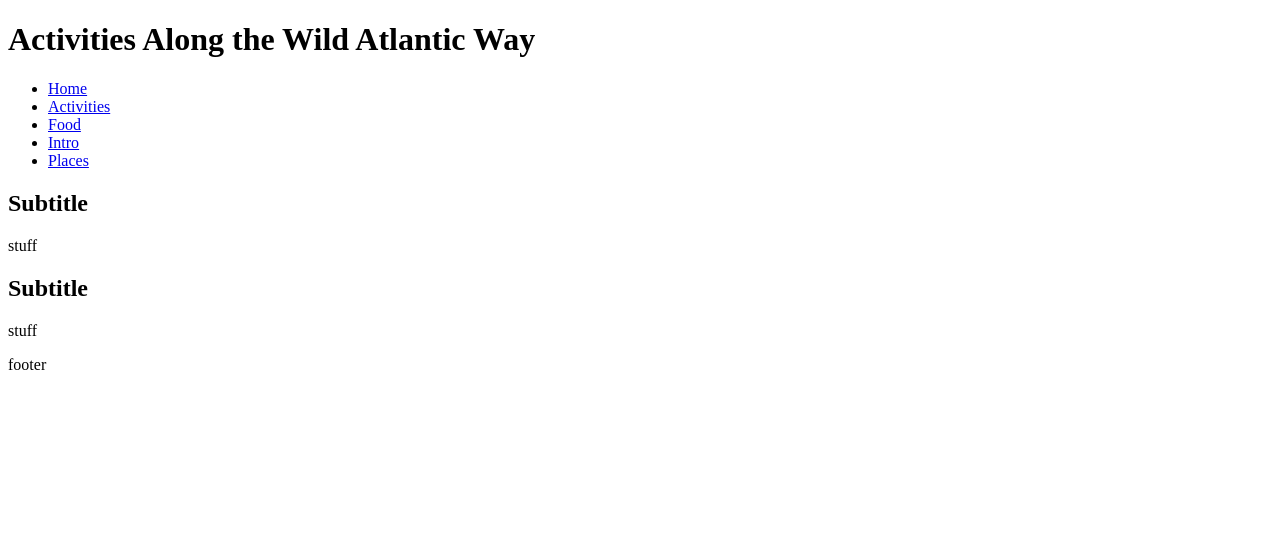
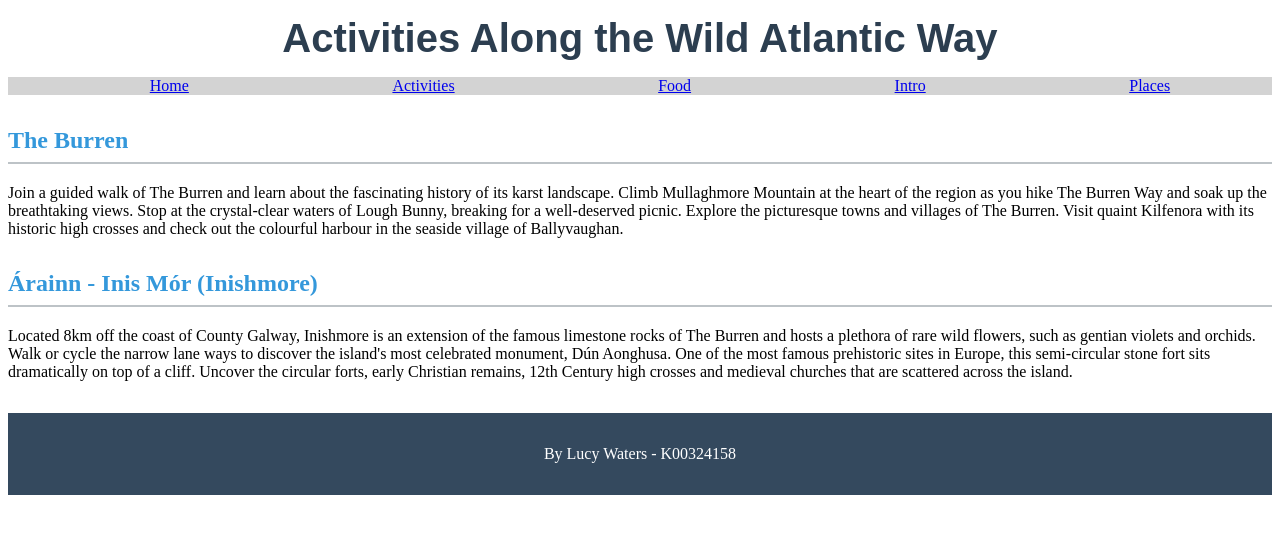
Before and after one commit to K00324081/wild-atlantic-way, a plain HTML site: page sections/activities.html in a window 1280 px wide. Drawn offline with Linux system fonts and the light colour scheme.

Commit message:
Finished css and act

```diff
--- a/sections/activities.html
+++ b/sections/activities.html
@@ -10,42 +10,39 @@
     <body>
     <header>
         <h1 class="act_h1">Activities Along the Wild Atlantic Way</h1>
-        <nav>
+        <nav class="act_nav">
         <ul>
             <li>
-            <a href="index">Home</a>
+            <a href="intro.html">Home</a>
             </li>
             <li>
-            <a href="index">Activities</a>
+            <a href="activities.html">Activities</a>
             </li>
             <li>
-            <a href="index">Food</a>
+            <a href="food.html">Food</a>
             </li>
             <li>
-            <a href="index">Intro</a>
+            <a href="intro.html">Intro</a>
             </li>
             <li>
-            <a href="index">Places</a>
+            <a href="places.html">Places</a>
             </li>
             </ul>
         </nav>
         </header>
 
     <main>
-        <h2 class="act_h2">Subtitle</h2>
-        <p>stuff</p>
-        <h2 class="act_h2">Subtitle</h2>
-        <p>stuff</p>
+        <h2 class="act_h2">The Burren</h2>
+        <p>Join a guided walk of The Burren and learn about the fascinating history of its karst landscape. Climb Mullaghmore Mountain at the heart of the region as you hike The Burren Way and soak up the breathtaking views. Stop at the crystal-clear waters of Lough Bunny, breaking for a well-deserved picnic. Explore the picturesque towns and villages of The Burren. Visit quaint Kilfenora with its historic high crosses and check out the colourful harbour in the seaside village of Ballyvaughan.</p>
+        <h2 class="act_h2">Árainn - Inis Mór (Inishmore)</h2>
+        <p>Located 8km off the coast of County Galway, Inishmore is an extension of the famous limestone rocks of The Burren and hosts a plethora of rare wild flowers, such as gentian violets and orchids. Walk or cycle the narrow lane ways to discover the island's most celebrated monument, Dún Aonghusa. One of the most famous prehistoric sites in Europe, this semi-circular stone fort sits dramatically on top of a cliff. Uncover the circular forts, early Christian remains, 12th Century high crosses and medieval churches that are scattered across the island.</p>
 
 
 
 
     </main>
     <footer class="act_foot">
-        <p>footer</p>
-
-
-
+        <p>By Lucy Waters - K00324158</p>
         </footer>
 
     </body>
--- a/style/main.css
+++ b/style/main.css
@@ -1,63 +1,37 @@
+
+.act_h1 {
+    color: #2c3e50;
+    text-align: center;
+    font-size: 2.5rem;
+    margin: 1rem 0;
+    font-family: Arial, sans-serif;
+}
 
 
-act_h1 {
-
-    color: #2c3e50;
-
-    text-align: center;
-
-    font-size: 2.5rem;
-
-    margin: 1rem 0;
-
-    font-family: Arial, sans-serif;
-
+.act_nav ul {
+   display: flex;
+    justify-content: center;
+    background-color: lightgray;
+    list-style-type: none;
 }
 
-act_nav ul {
-
-    list-style-type: none;
-
-    padding: 0;
-
-    margin: 0;
-
-    display: flex;
-
-    justify-content: center;
-
-    background-color: #34495e;
-
+.act_nav li {
+    margin-left: auto;
+    margin-right: auto;
 }
 
-act_nav li {
-
-    margin: 0;
-
+.act_foot {
+    background-color: #34495e;
+    color: white;
+    text-align: center;
+    padding: 1rem;
+    margin-top: 2rem;
 }
 
-act_foot {
 
-    background-color: #34495e;
-
-    color: white;
-
-    text-align: center;
-
-    padding: 1rem;
-
-    margin-top: 2rem;
-
+.act_h2 {
+    color: #3498db;
+    border-bottom: 2px solid #bdc3c7;
+    padding-bottom: 0.5rem;
+    margin-top: 2rem;
 }
-
-act_h2 {
-
-    color: #3498db;
-
-    border-bottom: 2px solid #bdc3c7;
-
-    padding-bottom: 0.5rem;
-
-    margin-top: 2rem;
-
-}
```
